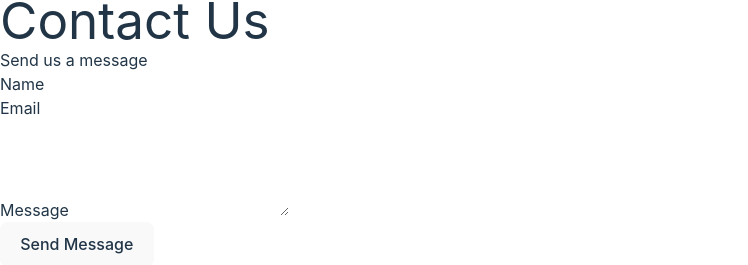
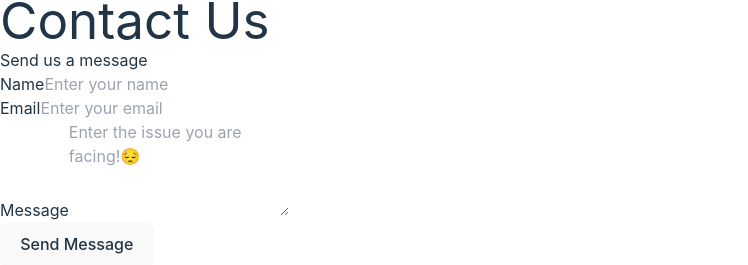
Before and after one commit to Yaswanth0525/My-Hairstyles, a React (Vite) app in the folder FRONTEND/: page /contact in a window 1280 px wide. Shown: the part 190-455 px from the top of the page, without its empty margins (0-748 px from the left). Built offline with nearby package versions, Linux system fonts and the light colour scheme; grey boxes are pictures that could not be loaded.

Commit message:
after changing the forms

```diff
--- a/FRONTEND/src/components/ContactForm.jsx
+++ b/FRONTEND/src/components/ContactForm.jsx
@@ -157,6 +157,7 @@ export default function ContactForm() {
             id="name"
             name="name"
             type="text"
+            placeholder='Enter your name'
             value={formData.name}
             onChange={handleChange}
             className={`w-full p-2 border rounded-md focus:ring-2 focus:ring-cyan-300 focus:border-cyan-500 outline-none ${errors.name ? 'border-red-500' : 'border-gray-300'}`}
@@ -172,6 +173,7 @@ export default function ContactForm() {
           <input
             id="email"
             name="email"
+            placeholder='Enter your email'
             type="email"
             value={formData.email}
             onChange={handleChange}
@@ -188,6 +190,7 @@ export default function ContactForm() {
           <textarea
             id="message"
             name="message"
+            placeholder='Enter the issue you are facing!😔'
             rows={4}
             value={formData.message}
             onChange={handleChange}
--- a/FRONTEND/src/pages/Services.jsx
+++ b/FRONTEND/src/pages/Services.jsx
@@ -329,6 +329,7 @@ export default function Services() {
                   <input
                     type="text"
                     name="name"
+                    placeholder='Ex..Yashu'
                     value={bookingForm.name}
                     onChange={handleChange}
                     className={`w-full p-2 border rounded-md focus:ring-2 focus:ring-cyan-300 focus:border-cyan-500 outline-none ${errors.name ? 'border-red-500' : 'border-gray-300'}`}
@@ -343,6 +344,7 @@ export default function Services() {
                   <input
                     type="email"
                     name="email"
+                    placeholder='Ex..yashu@gmail.com'
                     value={bookingForm.email}
                     onChange={handleChange}
                     className={`w-full p-2 border rounded-md focus:ring-2 focus:ring-cyan-300 focus:border-cyan-500 outline-none ${errors.email ? 'border-red-500' : 'border-gray-300'}`}
@@ -359,7 +361,7 @@ export default function Services() {
                     name="phone"
                     value={bookingForm.phone}
                     onChange={handleChange}
-                    placeholder="10 digits, starting with 6-9"
+                    placeholder="10 digits, valid phone number"
                     className={`w-full p-2 border rounded-md focus:ring-2 focus:ring-cyan-300 focus:border-cyan-500 outline-none ${errors.phone ? 'border-red-500' : 'border-gray-300'}`}
                     aria-invalid={errors.phone ? "true" : "false"}
                   />
```
